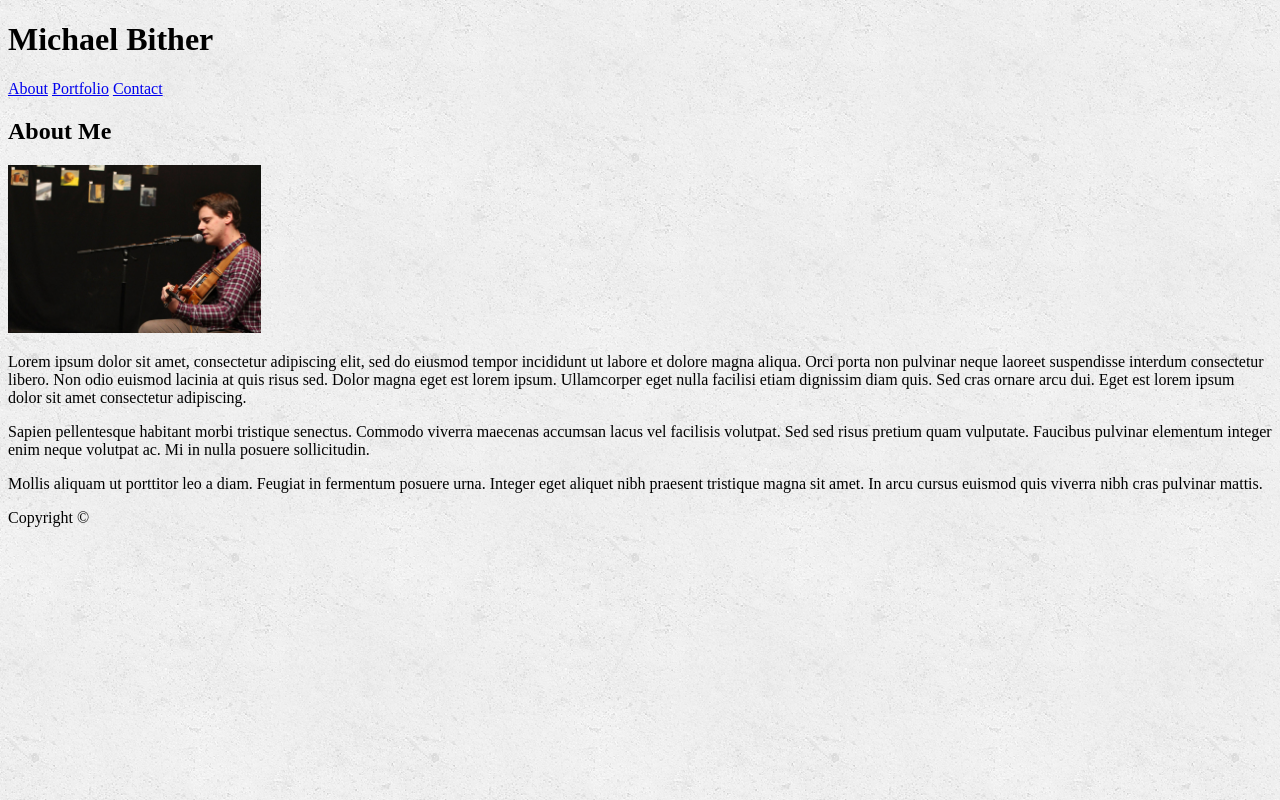
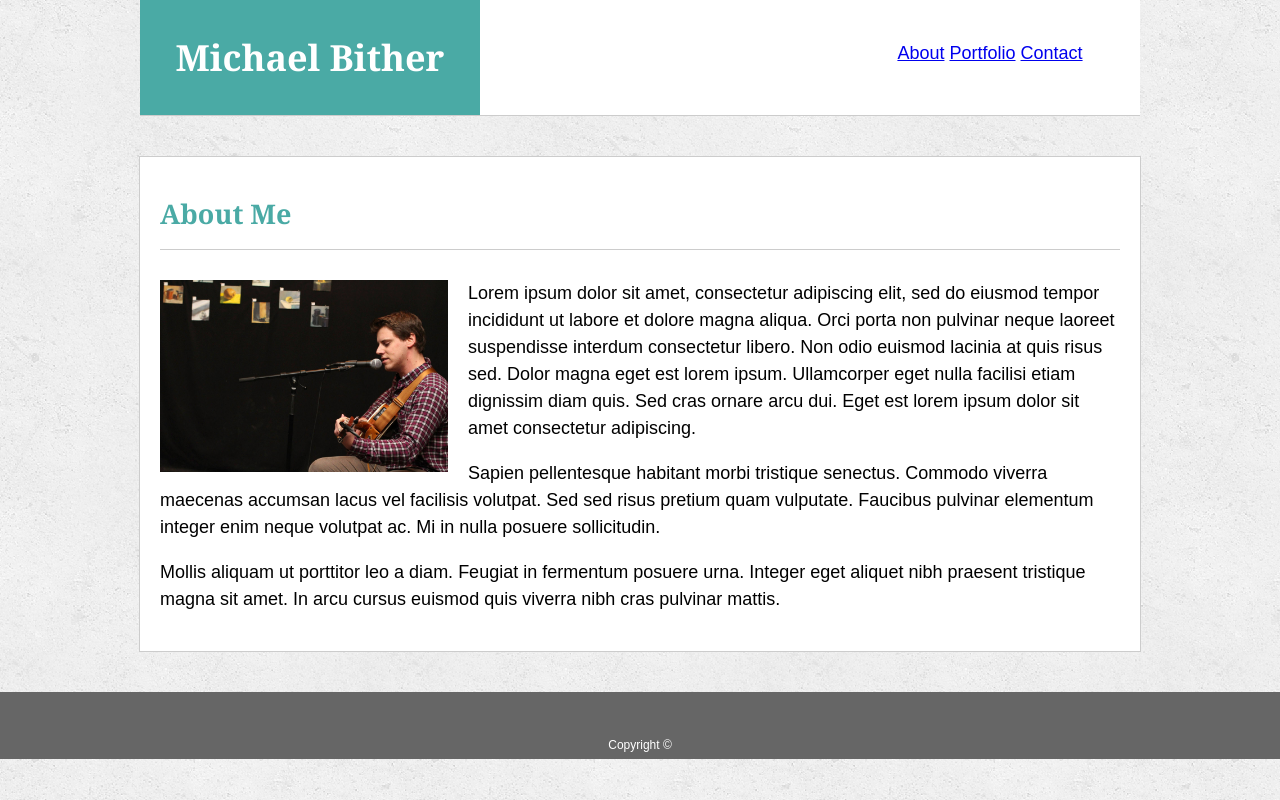
Before and after one commit to bliff182/Basic-Repository, a plain HTML site: page index.html in a window 1280 px wide. Drawn offline with Linux system fonts and the light colour scheme.

Commit message:
remade css

```diff
--- a/assets/css/style.css
+++ b/assets/css/style.css
@@ -0,0 +1,73 @@
+body {
+    font-family: Arial, "Helvetica Neue", Helvetica, sans-serif;
+    margin: 0;
+    padding: 0;
+    font-size: 18px;
+    line-height: 150%;
+}
+
+h1 {
+    font-family: Georgia, Times, "Times New Roman", serif;
+}
+
+.masthead {
+    width: 1000px;
+    background: #fff;
+    border-bottom: 1px solid #ccc;
+    margin: 0 auto;
+    overflow: auto;
+    margin-bottom: 40px;
+}
+
+#nametag{
+    position: relative;
+    width: 300px;
+    color: #fff;
+    background: #4aaaa5;
+    padding: 20px;
+    text-align: center;
+    float: left;
+}
+
+.navBar{
+    width: 300px;
+    padding-top: 40px;
+    text-align: center;
+    float: right;
+}
+
+.mainContent {
+    background: #fff;
+    border: 1px solid #ccc;
+    width: 960px;
+    padding: 20px;
+    margin: 0 auto;
+    clear: both;
+    margin-bottom: 40px;
+ }
+
+ .title {
+    color: #4aaaa5;
+    border-bottom: 1px solid #ccc;
+    margin-bottom: 30px;
+ }
+
+ #mainImage {
+    float: left;
+    margin-right: 20px;
+    width: 30%;
+    height: 30%;
+ }
+
+ p {
+
+ }
+
+ footer {
+    color: #fff;
+    font-size: 12px;
+    background: #666;
+    clear: both;
+    padding-top: 40px;
+    text-align: center;
+ }
--- a/index.html
+++ b/index.html
@@ -22,7 +22,7 @@
         <header class="title">
             <h1>About Me</h1>
         </header>
-        <img src="assets/images/guitar_pic.jpg" width="20%" height="20%" alt="Playing Guitar">
+        <img id="mainImage" src="assets/images/guitar_pic.jpg" alt="Playing Guitar">
         <p>
             Lorem ipsum dolor sit amet, consectetur adipiscing elit, sed do eiusmod tempor incididunt ut labore et
             dolore
```
Also changed, not shown: 1 other file.
